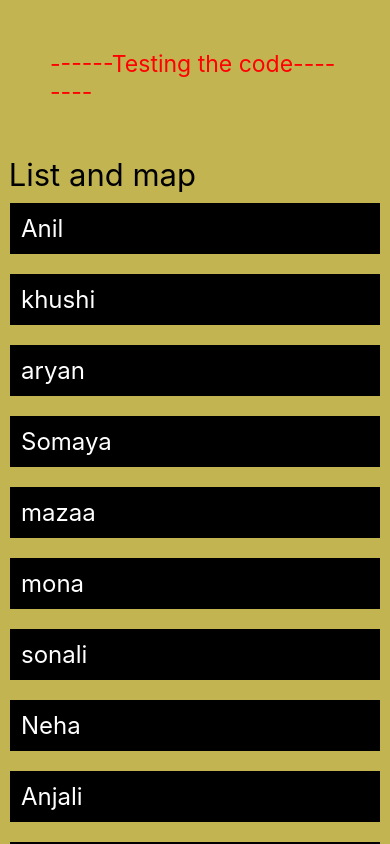
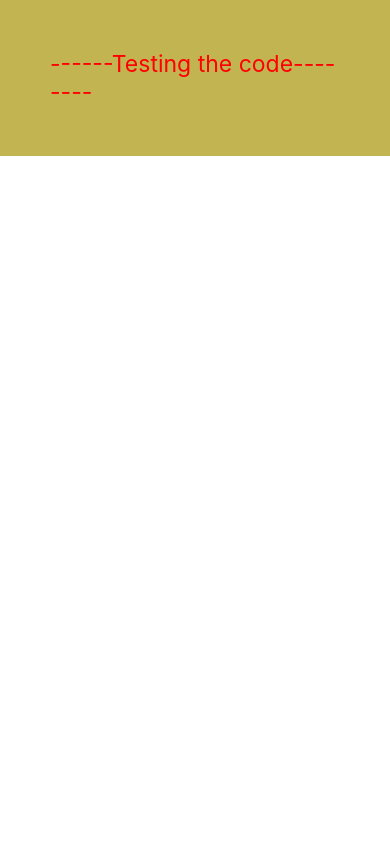
Before and after one commit to Aryan7417/react-native, a React Native app: screen / in a window 390 px wide. Shown: the top 844 px of the page. Built offline with nearby package versions, Linux system fonts and the light colour scheme.

Commit message:
GRID and LAYOUT

```diff
--- a/introduction of raect-native/Map.jsx
+++ b/introduction of raect-native/Map.jsx
@@ -1,92 +1,99 @@
-import React from 'react'
-import { View,Text,StyleSheet,ScrollView } from 'react-native'
+// import React from 'react'
+// import { View,Text,StyleSheet,ScrollView } from 'react-native'
 
-const Map = () => {
+// const Map = () => {
 
-    const users =[
-        {
-            id:1,
-            name:'Anil'
-        },
-         {
-            id:3,
-            name:'khushi'
-        },
-         {
-            id:2,
-            name:'aryan'
-        },
-         {
-            id:9,
-            name:'Somaya'
-        },
-         {
-            id:7,
-            name:'mazaa'
-        },
-        {
-            id:12,
-            name:'mona'
+//     const users =[
+//         {
+//             id:1,
+//             name:'Anil'
+//         },
+//          {
+//             id:3,
+//             name:'khushi'
+//         },
+//          {
+//             id:2,
+//             name:'aryan'
+//         },
+//          {
+//             id:9,
+//             name:'Somaya'
+//         },
+//          {
+//             id:7,
+//             name:'mazaa'
+//         },
+//         {
+//             id:12,
+//             name:'mona'
 
-        },
-        {
-            id:12,
-            name:'sonali'
+//         },
+//         {
+//             id:12,
+//             name:'sonali'
 
-        },
-        {
-            id:12,
-            name:'Neha'
+//         },
+//         {
+//             id:12,
+//             name:'Neha'
 
-        },
-        {
-            id:12,
-            name:'Anjali'
+//         },
+//         {
+//             id:12,
+//             name:'Anjali'
 
-        },
-        {
-            id:12,
-            name:'kaashi'
+//         },
+//         {
+//             id:12,
+//             name:'kaashi'
 
-        },
-        {
-            id:12,
-            name:'dristi'
+//         },
+//         {
+//             id:12,
+//             name:'dristi'
 
-        },
+//         },
 
-        {
-            id:12,
-            name:'paridhi'
+//         {
+//             id:34,
+//             name:'paridhi'
 
-        },
+//         },
 
-    ]
+//          {
+//             id:12,
+//             name:'paridhi'
+
+//         },
 
 
-  return (
-    <View>
-        <Text style={{fontSize:31}}> List and map</Text>
-        <ScrollView>
-        {
-            users.map((item)=><Text style={styles.item}>{item.name}</Text>)
-        }
-        </ScrollView>
-
-    </View>
-  )
-}
+//     ]
 
 
-const styles =StyleSheet.create({
-    item:{
-        fontSize:24,
-        padding:10,
-        color:"#fff",
-        backgroundColor:"black",
-        borderWidth:1,
-        margin:10
-    }
-})
+//   return (
+//         <ScrollView>
+//     <View>
+//         <Text style={{fontSize:31}}> List and map</Text>
+//         {
+//             users.map((item)=><Text style={styles.item}>{item.name}</Text>)
+//         }
 
-export default Map
+//     </View>
+//         </ScrollView>
+//   )
+// }
+
+
+// const styles =StyleSheet.create({
+//     item:{
+//         fontSize:24,
+//         padding:10,
+//         color:"#fff",
+//         backgroundColor:"black",
+//         borderWidth:1,
+//         margin:10
+//     }
+// })
+
+// export default Map
--- a/introduction of raect-native/componet.tsx
+++ b/introduction of raect-native/componet.tsx
@@ -7,14 +7,15 @@ import { View,Text } from 'react-native'
 //import InputVAlue from './inputVAlue'
 //import SimpleForm from './SimpleForm'
 //import ListAndFlatList from './ListAndFlatList.jsx'
-import Map from '../introduction of raect-native/Map.jsx'
+//import Map from '../introduction of raect-native/Map.jsx'
+//import Grid from './grid.jsx'
 
 
 const componet = () => {
   return (
     <View style={{backgroundColor:'#C2B551'}}>
         <Text style={{fontSize:23 ,padding:50,color:"red"}}>------Testing the code--------</Text>
-        <Map/>
+
 
 
     </View>
--- /dev/null
+++ b/introduction of raect-native/grid.jsx
@@ -0,0 +1,62 @@
+// import React from 'react'
+// import { Text,View,StyleSheet } from 'react-native'
+
+// const grid = () => {
+//     const userData = [
+//   { id: 1, name: "Aarav Sharma" },
+//   { id: 2, name: "Ananya Iyer" },
+//   { id: 3, name: "Vivaan Verma" },
+//   { id: 4, name: "Diya Patel" },
+//   { id: 5, name: "Kabir Singh" },
+//   { id: 6, name: "Isha Gupta" },
+//   { id: 7, name: "Arjun Reddy" },
+//   { id: 8, name: "Meera Nair" },
+//   { id: 9, name: "Rohan Das" }
+// ];
+
+// // Example: Data ko console par check karne ke liye
+// console.log(userData);
+//   return (
+//     <View>
+//         <Text style={{fontSize:34}}>Grid and layout</Text>
+
+//         <View style={{flex:1,flexDirection:'row',flexWrap:'wrap'}}>
+//             {/* <Text style={styles.item} >khushi</Text>
+//             <Text style={styles.item}>khushi</Text>
+//             <Text style={styles.item}>khushi</Text>
+//             <Text style={styles.item}>khushi</Text>
+//             <Text style={styles.item}>khushi</Text>
+//             <Text style={styles.item} >khushi</Text>
+//             <Text style={styles.item}>khushi</Text>
+//             <Text style={styles.item}>khushi</Text>
+//             <Text style={styles.item}>khushi</Text>
+//             <Text style={styles.item}>khushi</Text>
+//             <Text style={styles.item}>khushi</Text>
+//             <Text style={styles.item}>khushi</Text>
+//             <Text style={styles.item}>khushi</Text>
+//             <Text style={styles.item}>khushi</Text> */}
+//             {
+//                 userData.map((item)=><Text style={styless.item}>{item.name}</Text>)
+//             }
+
+
+//         </View>
+//     </View>
+//   )
+// }
+
+// const styless=StyleSheet.create({
+//     item:{
+//         fontSize:25,
+//         backgroundColor:"blue",
+//         margin:5,
+//         padding:5,
+//         width:120,
+//         height:120,
+//         textAlignVertical:'center',
+//         textAlign:'center'
+
+//     }
+// })
+
+// export default grid
```
